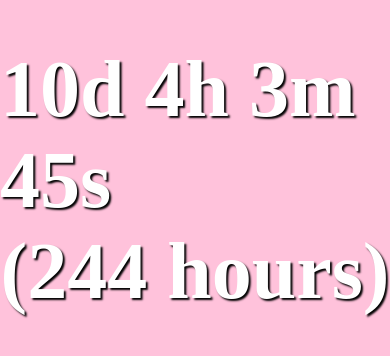
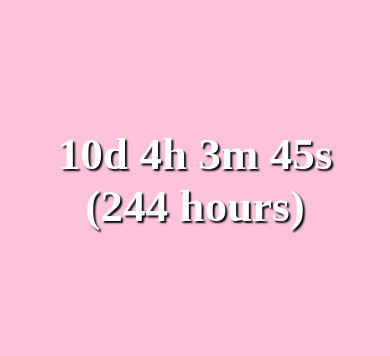
Before and after one commit to CaedenHarper/CaedenHarper.github.io, a plain HTML site: page index.html in a window 390 px wide. Shown: the part 242-598 px from the top of the page. Drawn offline with Linux system fonts and the light colour scheme.

Commit message:
fix mobile timer

```diff
--- a/index.css
+++ b/index.css
@@ -8,9 +8,8 @@ body {
     justify-content: center;
     align-items: center;
 
-    width: auto;
-    height: 1%;
-    /* background-color: red; */
+    width: 100vw;
+    height: 100vh;
 
     position: absolute;
     top:0;
@@ -19,23 +18,21 @@ body {
     right: 0;
 
     margin: auto;
+
+    /* background-color: red; */
+    /* border-style: solid;
+    border-width: 1px;
+    border-color: black; */
 }
 
 .child {
-    width: auto;
-    margin: auto;
-
-    font-size: 500%;
+    font-size: calc(4vw + 3.5vh);
     font-weight: bold;
     color: white;
-}
 
-#time {
-    align-self: flex-start;
-}
-
-#hours {
-    align-self: flex-end;
+    /* border-style: solid;
+    border-width: 1px;
+    border-color: black; */
 }
 
 .shadow {
```
